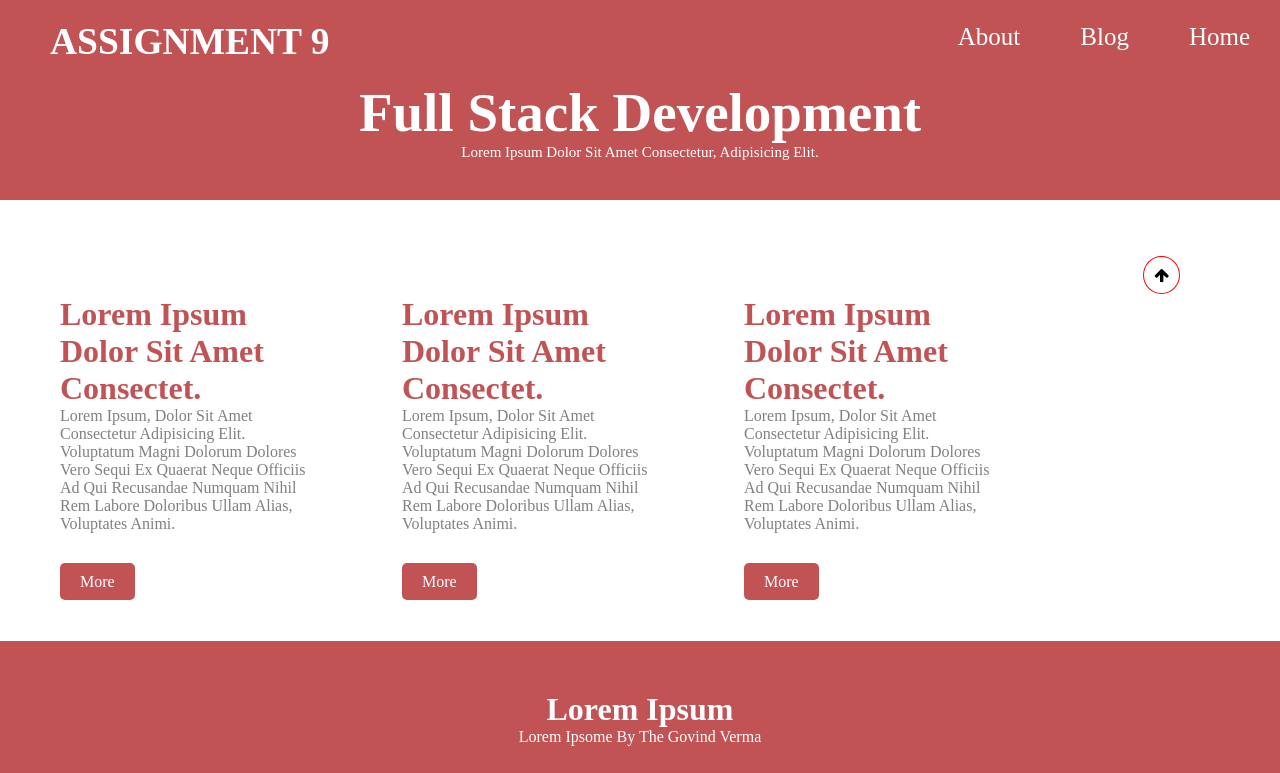
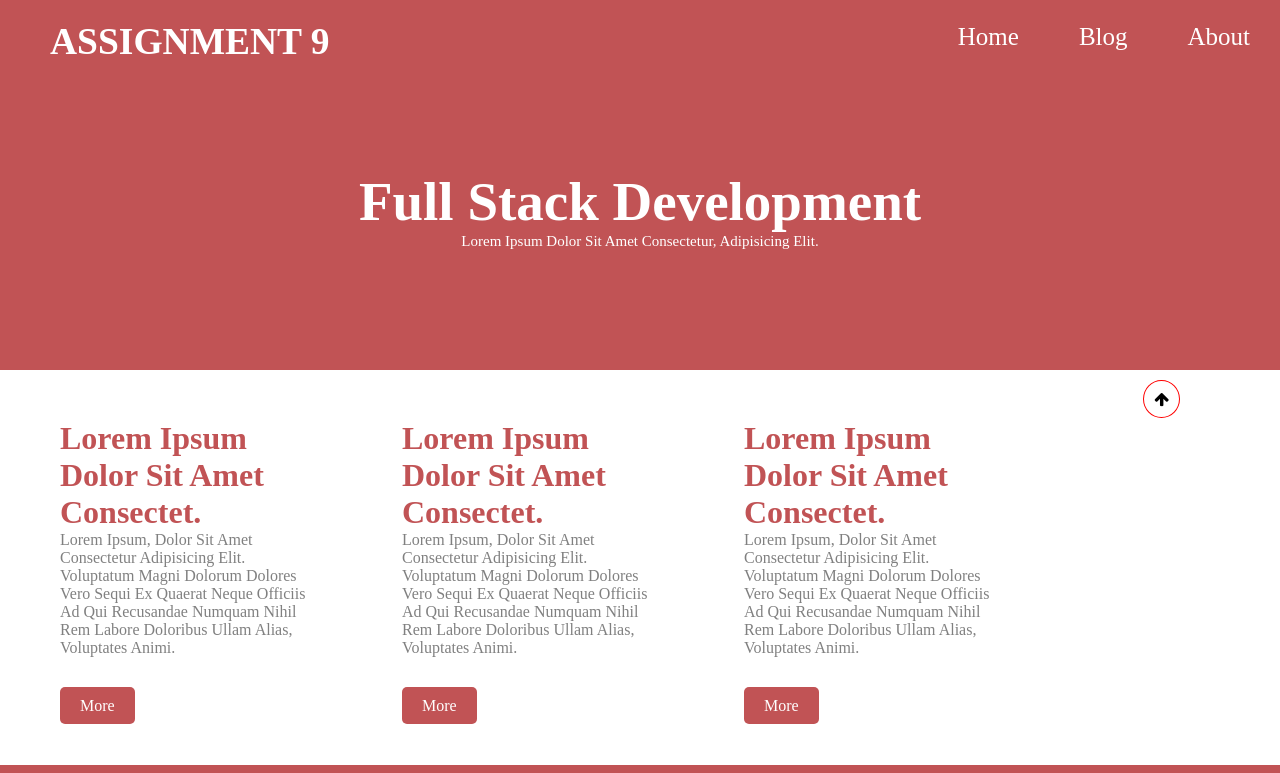
Before and after one commit to GovindVermagkv/page-layout, a plain HTML site: page index.html in a window 1280 px wide. Shown: the top 773 px of the page. Drawn offline with Linux system fonts and the light colour scheme.

Commit message:
Add files via upload

```diff
--- a/index.html
+++ b/index.html
@@ -15,16 +15,19 @@
         <div class="menu">
             <h2>Assignment 9</h2>
             <ul>
+                <li><a href="#">about</a></li>
+                <li><a href="#">blog</a></li>
                 <li><a href="#">home</a></li>
-                <li><a href="#">blog</a></li>
-                <li><a href="#">about</a></li>
             </ul>
         </div>
-        <h1 class="fsd">full stack development</h1>
-        <p class="mainp">Lorem ipsum dolor sit amet consectetur, adipisicing elit.</p>
 
     </header>
     <main>
+        <div class="maintxt">
+            <h1 class="fsd">full stack development</h1>
+            <p class="mainp">Lorem ipsum dolor sit amet consectetur, adipisicing elit.</p>
+
+        </div>
         <div class="text-section">
             <div class="box1">
                 <h1 class="box1h">Lorem ipsum dolor sit amet consectet.</h1>
--- a/style.css
+++ b/style.css
@@ -6,16 +6,15 @@
 }
 header{
     background-color: #c15355;
-    height: 200px;
+    height: 100px;
     width: 100%;
     position: fixed;
-    margin-top: -20%;
+    margin-top: -5.5%;
 
 }
 .menu{
     width: 100%;
     display: inline-block;
-    margin-bottom: 30px;
     font-size: 25px;
 }
 ul{
@@ -40,6 +39,16 @@ h2{
     color: white;
     text-transform: uppercase;
 }
+
+
+/* --------------------------------main---------------------------- */
+
+.maintxt{
+    width: 100%;
+    height: 300px;
+    padding-top: 100px;
+    background-color: #c15355;
+}
 .fsd,.mainp{
     text-align: center;
     font-size: 55px;
@@ -49,12 +58,10 @@ h2{
     font-size: 15px;
 }
 
-/* --------------------------------main---------------------------- */
-
 main{
     width: 100%;
     height: 100%;
-    margin-top: 20%;
+    margin-top: 5.5%;
 }
 main .text-section{
     margin-left:10px;
```
